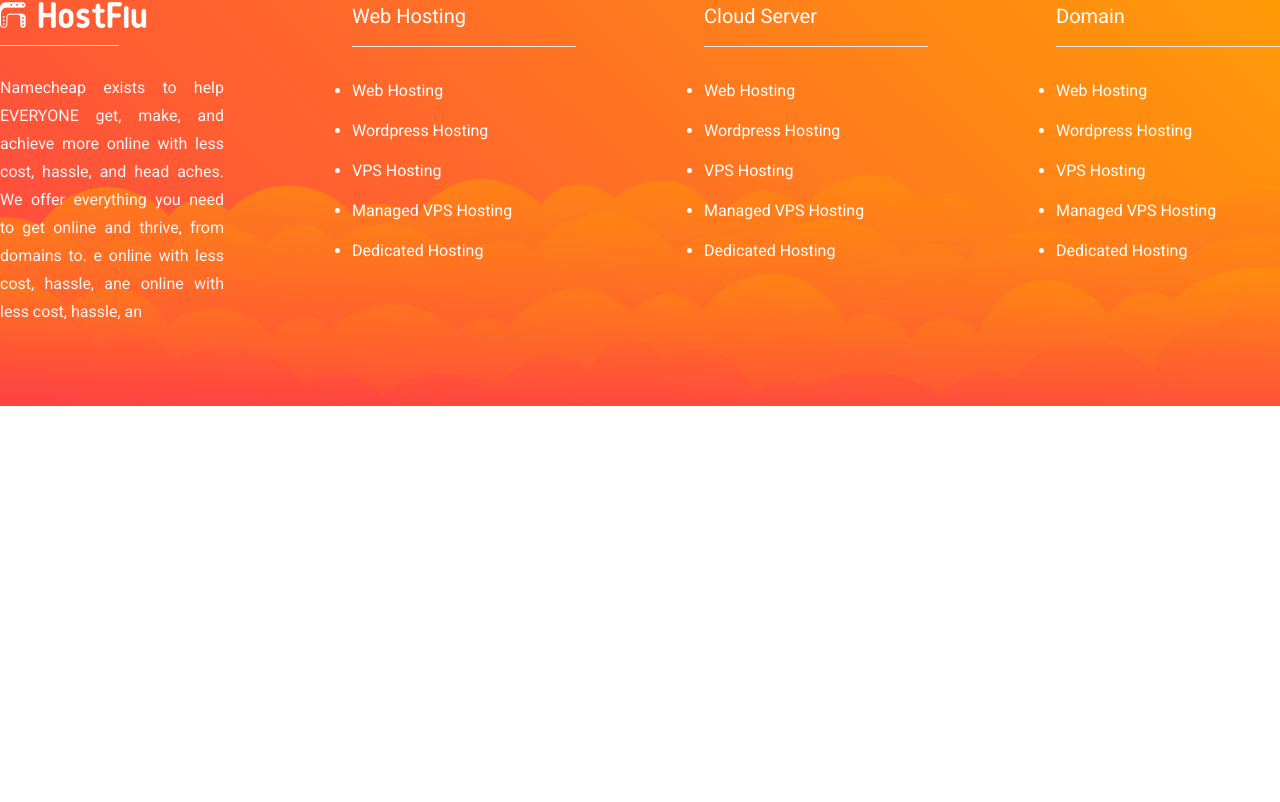
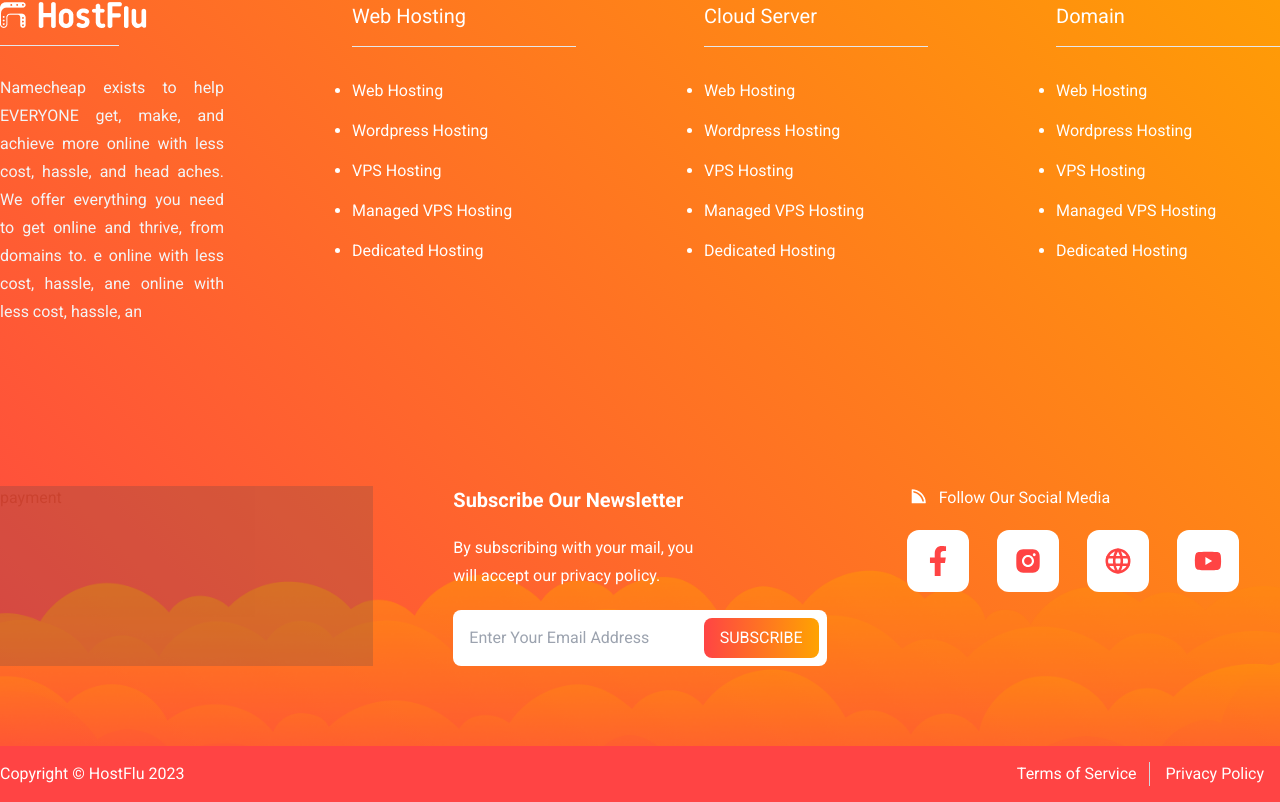
Before and after one commit to pothikit/hostfule-project, a React (Create React App) app: page / in a window 1280 px wide. Shown: the part 8782-9584 px from the top of the page. Before the commit the page ends 9188 px from the top, so only its background shows below. Built offline with nearby package versions, Linux system fonts and the light colour scheme; a web font is replaced by a local one.

Commit message:
footer complete without payment

```diff
--- a/src/components/footer/Footer.jsx
+++ b/src/components/footer/Footer.jsx
@@ -1,6 +1,10 @@
 import React from 'react'
 import logo from "../../asstes/footer-logo.png"
 import "./footer.css"
+import { MdNetworkWifi } from "react-icons/md"
+import { FaFacebookF, } from "react-icons/fa"
+import { AiFillInstagram, AiFillYoutube } from "react-icons/ai"
+import { TbWorld } from "react-icons/tb"
 
 function Footer() {
     return (
@@ -60,8 +64,48 @@ function Footer() {
                     </div>
                     {/* col main div end */}
                 </div>
+                <div className="footer-bottom py-20">
+                    <div className="grid gird-cols-1 grid-cols-3 gap-20">
+                        <div className="bg-gray-700 opacity-20 payment-gatway">
+                            payment
+                        </div>
+                        <div className="newsletter">
+                            <h2 className='text-white text-xl font-semibold'>Subscribe Our Newsletter</h2>
+                            <p className='text-white leading-7 w-[70%] my-5'>By subscribing with your mail, you will accept our privacy policy.</p>
+                            <form action="" className='flex bg-white p-2 justify-between items-center rounded-lg'>
+                                <input required type="text" className='flex-1 text-gray-400 outline-none p-2' placeholder='Enter Your Email Address' />
+                                <input type="submit" value="SUBSCRIBE" className='px-4 py-2 bg-gradient-to-r from-primary to-secondary hover:bg-primary ml-4 rounded-lg text-white cursor-pointer' />
+                            </form>
+                        </div>
+                        <div className="social space-y-5">
+                            <div className='s-title text-white flex items-center gap-3'>
+                                <span className='text-xl rotate-45'><MdNetworkWifi /></span>
+                                <h3>Follow Our Social Media</h3>
+                            </div>
+                            <ul className='flex items-center gap-5'>
+                                <li className='text-3xl text-primary rounded-xl bg-white p-4 mr-2'><FaFacebookF /></li>
+                                <li className='text-3xl text-primary rounded-xl bg-white p-4 mr-2'><AiFillInstagram /></li>
+                                <li className='text-3xl text-primary rounded-xl bg-white p-4 mr-2'><TbWorld /></li>
+                                <li className='text-3xl text-primary rounded-xl bg-white p-4 mr-2'><AiFillYoutube /></li>
+                            </ul>
+                        </div>
+                    </div>
+                </div>
+
             </div>
             {/* container */}
+            <div className="copyright py-4 text-white bg-primary">
+                <div className="container mx-auto">
+                    <flex className="flex items-center justify-between">
+                        <span>Copyright © HostFlu 2023</span>
+                        <ul className='flex items-center'>
+                            <li className='border-r border-gray-300 px-3'>Terms of Service</li>
+                            <li className='px-4'>Privacy Policy</li>
+                        </ul>
+                    </flex>
+
+                </div>
+            </div>
         </footer>
     )
 }
```
